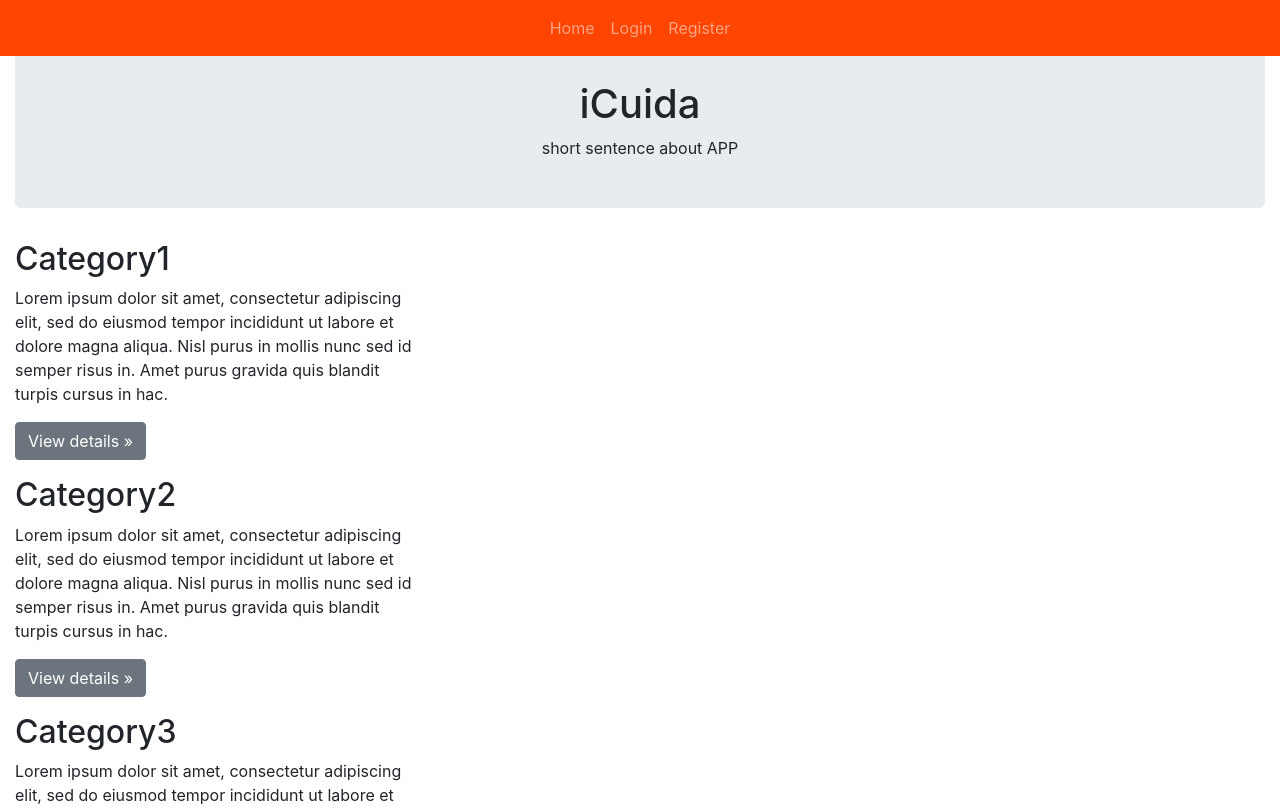
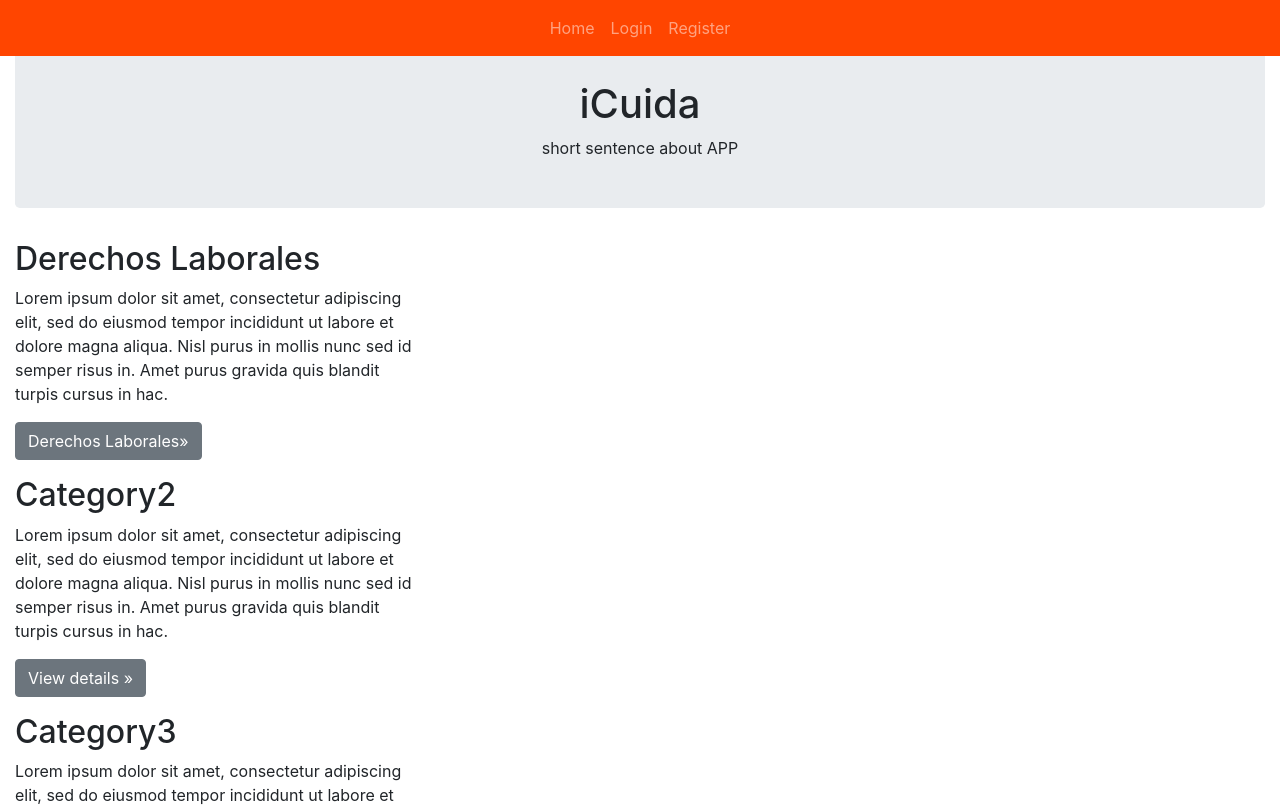
Before and after one commit to Iniciativa-Barcelona-Open-Data-I-iCuida/iCuida, a React (Create React App) app in the folder client/: page / in a window 1280 px wide. Shown: the top 807 px of the page. Built offline with nearby package versions, Linux system fonts and the light colour scheme.

Commit message:
Test Add Category Name

```diff
--- a/client/src/Component/Landing.js
+++ b/client/src/Component/Landing.js
@@ -14,12 +14,12 @@ export default class Landing extends Component {
             </div>
             <div className="container-fluid">
                     <div className="row">
-                        <div className="col-md-4">
-                            <h2>Category1</h2>
+                        <div className="col-sm-4">
+                            <h2>Derechos Laborales</h2>
                             <p>Lorem ipsum dolor sit amet, consectetur adipiscing elit, sed do eiusmod tempor incididunt ut labore et dolore magna aliqua.
                                Nisl purus in mollis nunc sed id semper risus in. Amet purus gravida quis blandit turpis cursus in hac.
                             </p>
-                            <p><a className="btn btn-secondary" href="#" role="button">View details »</a></p>
+                            <p><a className="btn btn-secondary" href="#" role="button">Derechos Laborales»</a></p>
                     </div>
             </div>
                     <div className="row">
```
